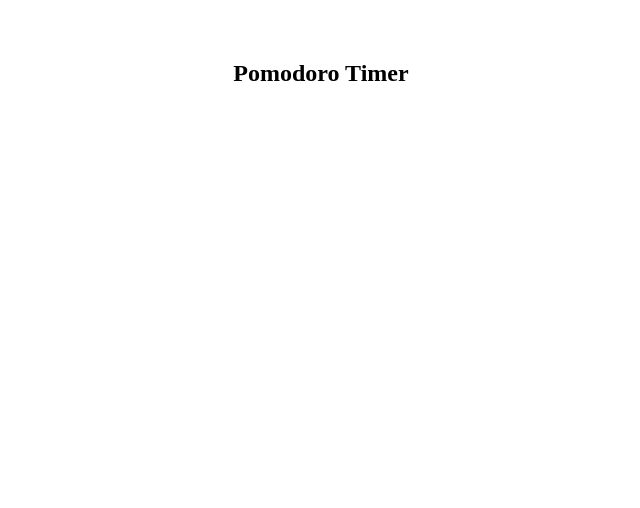
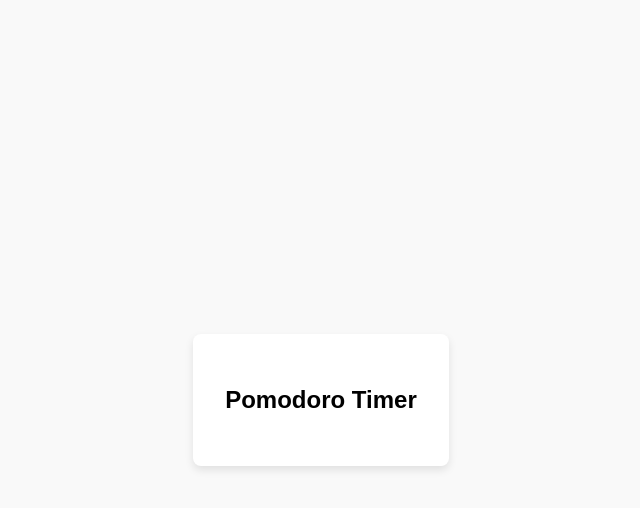
Before and after one commit to Shashi5657/Pomodoro-Timer, a React (Vite) app: page / in a window 1280 px wide. Shown: the top 508 px of the page, without its empty margins (319-959 px from the left). Built offline with nearby package versions, Linux system fonts and the light colour scheme.

Commit message:
commit message

```diff
--- a/src/App.jsx
+++ b/src/App.jsx
@@ -2,7 +2,7 @@ import "./App.css";
 
 function App() {
   return (
-    <div>
+    <div className="app-container">
       <h2>Pomodoro Timer</h2>
     </div>
   );
--- a/src/index.css
+++ b/src/index.css
@@ -0,0 +1,18 @@
+body {
+  margin: 0;
+  font-family: Arial, sans-serif;
+  background-color: #f9f9f9;
+  display: flex;
+  justify-content: center;
+  align-items: center;
+  height: 100vh;
+}
+
+.app-container {
+  text-align: center;
+  background-color: #fff;
+  padding: 2rem;
+  border-radius: 8px;
+  box-shadow: 0px 4px 8px rgba(0, 0, 0, 0.1);
+  max-width: 400px;
+}
```
